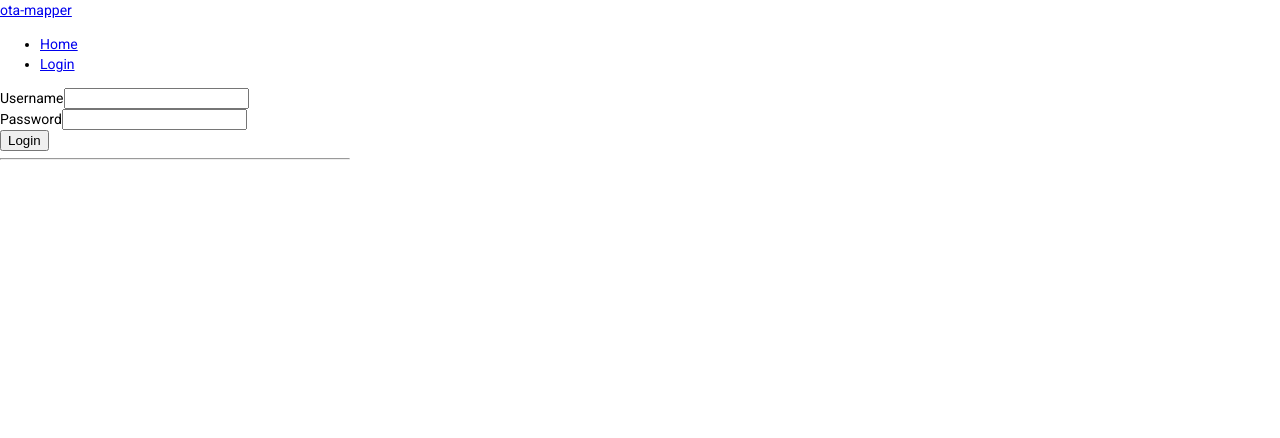
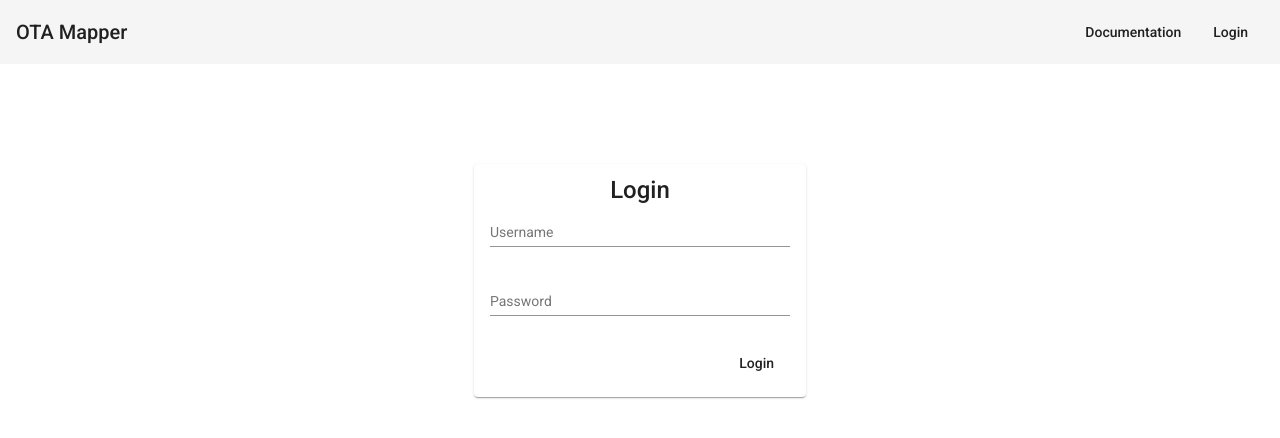
Before and after one commit to dmikhalev/ota-mapper-frontend, an Angular app: page /auth/login in a window 1280 px wide. Shown: the top 438 px of the page. Built offline with nearby package versions, Linux system fonts and the light colour scheme.

Commit message:
Create toolbar with login

```diff
--- a/src/app/app.component.html
+++ b/src/app/app.component.html
@@ -1,22 +1,4 @@
-<nav class="navbar navbar-inverse">
-  <div class="container-fluid">
-    <div class="navbar-header">
-      <a class="navbar-brand" href="#">ota-mapper</a>
-    </div>
-    <ul class="nav navbar-nav" routerLinkActive="active">
-      <li class="nav-item"><a class="nav-link" routerLink="home">Home</a></li>
-      <li *ngIf="role === 'user'" class="nav-item">
-        <a class="nav-link" routerLink="user">User Board</a>
-      </li>
-      <li *ngIf="role === 'admin'" class="nav-item">
-        <a class="nav-link" routerLink="admin">Admin Board</a>
-      </li>
-      <li *ngIf="!role" class="nav-item">
-        <a class="nav-link" routerLink="auth/login">Login</a>
-      </li>
-    </ul>
-  </div>
-</nav>
+<app-toolbar [role]="role"></app-toolbar>
 <div class="container">
   <router-outlet></router-outlet>
 </div>
--- a/src/app/auth/auth.service.ts
+++ b/src/app/auth/auth.service.ts
@@ -1,6 +1,6 @@
 import {Injectable} from '@angular/core';
 import {HttpClient, HttpHeaders} from "@angular/common/http";
-import {JwtResponse} from "./jwt-response";
+import {TokenInfo} from "./token-info";
 import {Observable} from "rxjs";
 import {AuthLoginInfo} from "./login-info";
 
@@ -15,8 +15,8 @@ export class AuthService {
 
   private loginUrl = 'http://localhost:8080/api/v1/auth/login';
 
-  attemptAuth(credentials: AuthLoginInfo): Observable<JwtResponse> {
-    return this.http.post<JwtResponse>(this.loginUrl, credentials, httpOptions);
+  attemptAuth(credentials: AuthLoginInfo): Observable<TokenInfo> {
+    return this.http.post<TokenInfo>(this.loginUrl, credentials, httpOptions);
   }
 
   constructor(private http: HttpClient) {
--- a/src/app/auth/jwt-response.ts
+++ b/src/app/auth/token-info.ts
@@ -1,4 +1,4 @@
-export class JwtResponse {
+export class TokenInfo {
   token: string;
   username: string;
   role: string;
--- a/src/app/home/home.component.html
+++ b/src/app/home/home.component.html
@@ -1,13 +1 @@
-<div *ngIf="info.token; else loggedOut">
-  <h5 class="text-primary">Hello, Home!</h5>
-  <p>
-    <strong>Username: </strong> {{info.username}} <br/>
-    <strong>Role:</strong> {{info.authorities}} <br/>
-    <strong>Token:</strong> {{info.token}} <br/>
-  </p>
-  <button class="btn btn-secondary" (click)="logout()">Logout</button>
-</div>
-
-<ng-template #loggedOut>
-  Please login.
-</ng-template>
+<h2>HELOOO HOOOME</h2>
--- a/src/app/home/home.component.ts
+++ b/src/app/home/home.component.ts
@@ -1,5 +1,4 @@
 import {Component, OnInit} from '@angular/core';
-import {TokenStorageService} from '../auth/token-storage.service';
 
 @Component({
   selector: 'app-home',
@@ -8,21 +7,10 @@ import {TokenStorageService} from '../auth/token-storage.service';
 })
 export class HomeComponent implements OnInit {
 
-  info: any;
-
-  constructor(private token: TokenStorageService) {
+  constructor() {
   }
 
   ngOnInit(): void {
-    this.info = {
-      token: this.token.getToken(),
-      username: this.token.getUsername(),
-      authorities: this.token.getAuthorities()
-    };
-  }
 
-  logout() {
-    this.token.signOut();
-    window.location.reload();
   }
 }
--- a/src/app/login/login.component.css
+++ b/src/app/login/login.component.css
@@ -0,0 +1,29 @@
+:host {
+  display: flex;
+  justify-content: center;
+  margin: 100px 0;
+}
+
+.mat-form-field {
+  width: 100%;
+  min-width: 300px;
+}
+
+mat-card-title,
+mat-card-content {
+  display: flex;
+  justify-content: center;
+}
+
+.error {
+  padding: 10px;
+  font-size: 12pt;
+  width: 280px;
+  color: white;
+  background-color: #ff5151;
+}
+
+.button {
+  display: flex;
+  justify-content: flex-end;
+}
--- a/src/app/login/login.component.html
+++ b/src/app/login/login.component.html
@@ -2,32 +2,62 @@
   Logged in as {{role}}.
 </div>
 
+<!--<ng-template #loggedOut>-->
+<!--  <div class="row col-sm-6" style="max-width:350px;">-->
+<!--    <form name="form" (ngSubmit)="f.form.valid && onSubmit()" #f="ngForm" novalidate>-->
+<!--      <div class="form-group">-->
+<!--        <label>Username</label>-->
+<!--        <input type="text" class="form-control" name="username" [(ngModel)]="form.username" #username="ngModel"-->
+<!--               required/>-->
+<!--        &lt;!&ndash;        <div *ngIf="f.submitted && username.invalid">&ndash;&gt;-->
+<!--        &lt;!&ndash;          <div *ngIf="username.errors.required">Username is required</div>&ndash;&gt;-->
+<!--        &lt;!&ndash;        </div>&ndash;&gt;-->
+<!--      </div>-->
+<!--      <div class="form-group">-->
+<!--        <label>Password</label>-->
+<!--        <input type="password" class="form-control" name="password" [(ngModel)]="form.password" #password="ngModel"-->
+<!--               required/>-->
+<!--        &lt;!&ndash;        <div *ngIf="f.submitted && password.invalid">&ndash;&gt;-->
+<!--        &lt;!&ndash;          <div *ngIf="password.errors.required">Password is required</div>&ndash;&gt;-->
+<!--        &lt;!&ndash;        </div>&ndash;&gt;-->
+<!--      </div>-->
+<!--      <div class="form-group">-->
+<!--        <button class="btn btn-primary">Login</button>-->
+<!--        <div *ngIf="f.submitted && isLoginFailed" class="alert alert-danger">-->
+<!--          Login failed: {{errorMessage}}-->
+<!--        </div>-->
+<!--      </div>-->
+<!--    </form>-->
+<!--    <hr/>-->
+<!--  </div>-->
+<!--</ng-template>-->
+
 <ng-template #loggedOut>
-  <div class="row col-sm-6" style="max-width:350px;">
-    <form name="form" (ngSubmit)="f.form.valid && onSubmit()" #f="ngForm" novalidate>
-      <div class="form-group">
-        <label>Username</label>
-        <input type="text" class="form-control" name="username" [(ngModel)]="form.username" #username="ngModel"
-               required/>
-        <!--        <div *ngIf="f.submitted && username.invalid">-->
-        <!--          <div *ngIf="username.errors.required">Username is required</div>-->
-        <!--        </div>-->
-      </div>
-      <div class="form-group">
-        <label>Password</label>
-        <input type="password" class="form-control" name="password" [(ngModel)]="form.password" #password="ngModel"
-               required/>
-<!--        <div *ngIf="f.submitted && password.invalid">-->
-<!--          <div *ngIf="password.errors.required">Password is required</div>-->
-<!--        </div>-->
-      </div>
-      <div class="form-group">
-        <button class="btn btn-primary">Login</button>
-        <div *ngIf="f.submitted && isLoginFailed" class="alert alert-danger">
-          Login failed: {{errorMessage}}
+  <mat-card>
+    <mat-card-title>Login</mat-card-title>
+    <mat-card-content>
+      <form [formGroup]="form" (ngSubmit)="onSubmit()">
+        <p>
+          <mat-form-field>
+            <input type="text" matInput placeholder="Username" formControlName="username">
+          </mat-form-field>
+        </p>
+
+        <p>
+          <mat-form-field>
+            <input type="password" matInput placeholder="Password" formControlName="password">
+          </mat-form-field>
+        </p>
+
+        <p *ngIf="errorMessage" class="error">
+          {{ errorMessage }}
+        </p>
+
+        <div class="button">
+          <button type="submit" mat-button>Login</button>
         </div>
-      </div>
-    </form>
-    <hr/>
-  </div>
+
+      </form>
+    </mat-card-content>
+  </mat-card>
 </ng-template>
--- a/src/app/login/login.component.ts
+++ b/src/app/login/login.component.ts
@@ -3,6 +3,7 @@ import {Component, OnInit} from '@angular/core';
 import {AuthService} from '../auth/auth.service';
 import {TokenStorageService} from '../auth/token-storage.service';
 import {AuthLoginInfo} from '../auth/login-info';
+import {FormControl, FormGroup} from "@angular/forms";
 
 @Component({
   selector: 'app-login',
@@ -11,9 +12,13 @@ import {AuthLoginInfo} from '../auth/login-info';
 })
 export class LoginComponent implements OnInit {
 
-  form: any = {};
+  form: FormGroup = new FormGroup({
+    username: new FormControl(''),
+    password: new FormControl(''),
+  });
+
+//  form: any = {};
   isLoggedIn = false;
-  isLoginFailed = false;
   errorMessage = '';
   role = '';
   private loginInfo: AuthLoginInfo | undefined;
@@ -30,9 +35,11 @@ export class LoginComponent implements OnInit {
 
   onSubmit() {
     this.loginInfo = new AuthLoginInfo(
-      this.form.username,
-      this.form.password
+      this.form.value.username,
+      this.form.value.password
     );
+
+    console.log(this.form.value.username)
 
     this.authService.attemptAuth(this.loginInfo).subscribe(
       data => {
@@ -40,14 +47,14 @@ export class LoginComponent implements OnInit {
         this.tokenStorage.saveUsername(data.username);
         this.tokenStorage.saveAuthorities(data.role);
 
-        this.isLoginFailed = false;
         this.isLoggedIn = true;
         this.role = this.tokenStorage.getAuthorities();
+        this.errorMessage = '';
         this.reloadPage();
       },
       error => {
-        this.errorMessage = error.error.message;
-        this.isLoginFailed = true;
+        // this.errorMessage = error.error.message;
+        this.errorMessage = "Invalid username or password";
       }
     );
   }
--- a/src/app/toolbar/toolbar.component.html
+++ b/src/app/toolbar/toolbar.component.html
@@ -1,9 +1,11 @@
 <mat-toolbar>
-  <span>OTA Mapper</span>
+  <span routerLink="">OTA Mapper</span>
   <span class="example-spacer"></span>
   <div fxShow="true" fxHide.lt-md="true">
-    <a mat-button routerLink="/btn1">Btn1</a>
-    <a mat-button routerLink="/btn1">Btn1</a>
-    <a mat-button routerLink="/btn1">Btn1</a>
+    <a *ngIf="role === 'admin'" mat-button routerLink="/user-management">User management</a>
+    <a *ngIf="role" mat-button routerLink="/map/room-type">Map room types</a>
+    <a mat-button routerLink="/doc">Documentation</a>
+    <a *ngIf="!role" mat-button routerLink="auth/login">Login</a>
+    <a *ngIf="role" mat-button (click)="logout()">Logout</a>
   </div>
 </mat-toolbar>
--- a/src/app/toolbar/toolbar.component.ts
+++ b/src/app/toolbar/toolbar.component.ts
@@ -1,16 +1,32 @@
-import {Component, OnInit} from '@angular/core';
+import {Component, Input} from '@angular/core';
+import {TokenInfo} from "../auth/token-info";
+import {TokenStorageService} from "../auth/token-storage.service";
 
 @Component({
   selector: 'app-toolbar',
   templateUrl: './toolbar.component.html',
   styleUrls: ['./toolbar.component.css']
 })
-export class ToolbarComponent implements OnInit {
+export class ToolbarComponent {
 
-  constructor() {
+  @Input()
+  role: string | undefined;
+
+  info: TokenInfo | undefined;
+
+  constructor(private token: TokenStorageService) {
   }
 
   ngOnInit(): void {
+    this.info = {
+      token: this.token.getToken(),
+      username: this.token.getUsername(),
+      role: this.token.getAuthorities()
+    };
   }
 
+  logout() {
+    this.token.signOut();
+    window.location.reload();
+  }
 }
```
Also changed, not shown: src/app/app.module.ts (+8 -2 lines), 1 other file (tests, documents, lock files or other folders).
